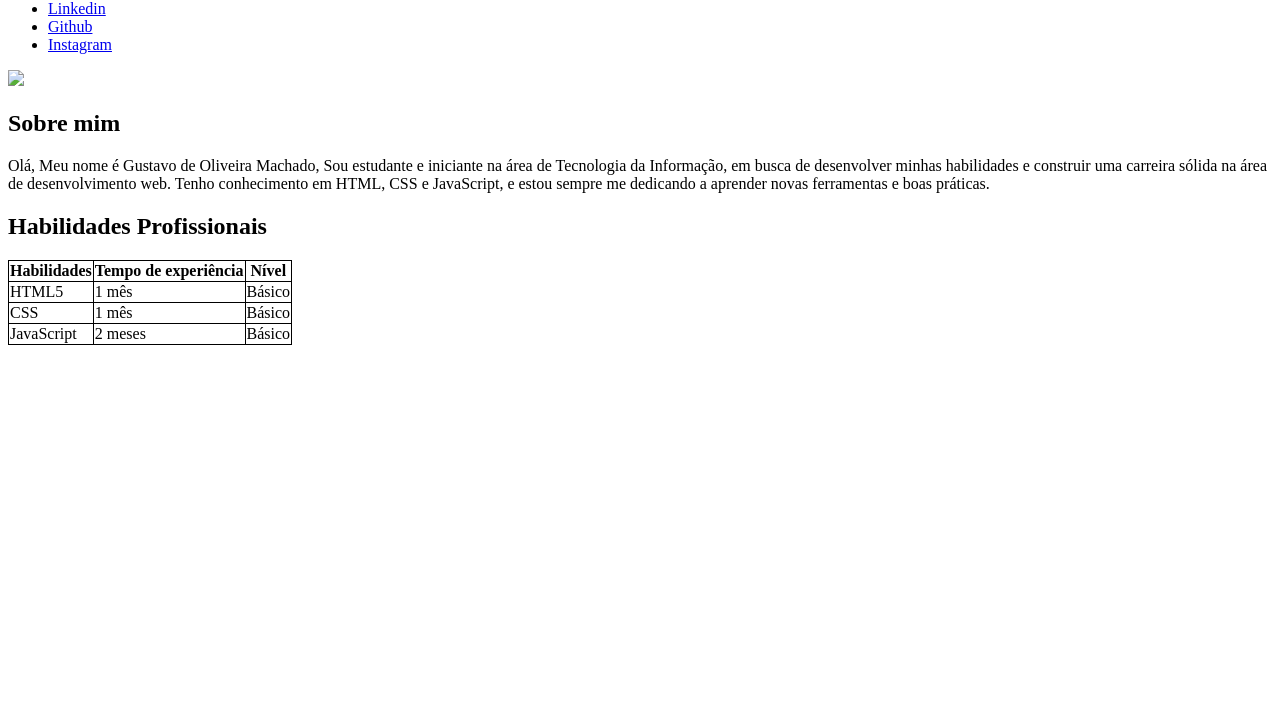
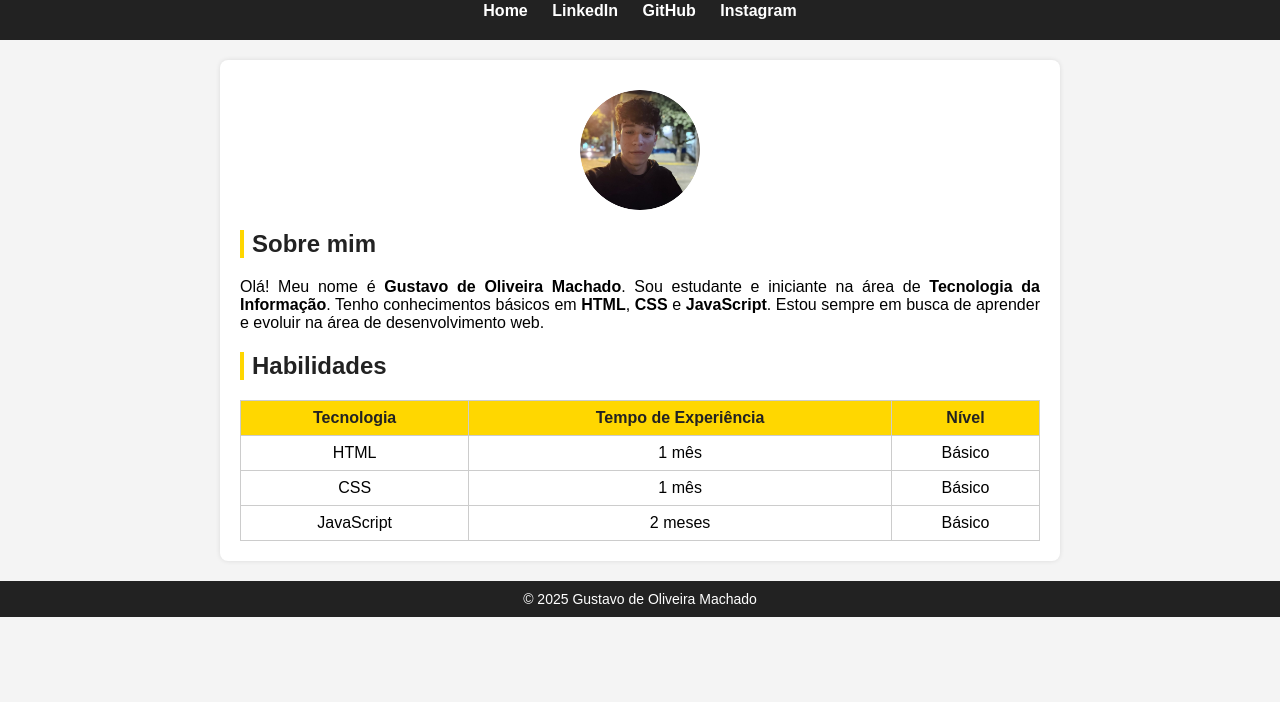
Before and after one commit to gustavobot321/Portfolio_Gustavo, a plain HTML site: page index.html in a window 1280 px wide. Shown: the part 98-800 px from the top of the page. Drawn offline with Linux system fonts and the light colour scheme.

Commit message:
Portfólio Revisado

```diff
--- a/index.html
+++ b/index.html
@@ -3,37 +3,131 @@
 <head>
   <meta charset="UTF-8">
   <meta name="viewport" content="width=device-width, initial-scale=1.0">
+  <title>Meu Portfólio</title>
   <style>
-        table,th, td {
-            border: 1px solid #000;
+    body {
+      font-family: Arial, sans-serif;
+      background-color: #f4f4f4;
+      margin: 0;
+      padding: 0;
+    }
+
+    header {
+      background-color: #222;
+      color: white;
+      text-align: center;
+      padding: 20px;
+    }
+
+    nav ul {
+      list-style: none;
+      padding: 0;
+      margin: 10px 0 0 0;
+    }
+
+    nav li {
+      display: inline-block;
+      margin: 0 10px;
+    }
+
+    nav a {
+      color: white;
+      text-decoration: none;
+      font-weight: bold;
+    }
+
+    nav a:hover {
+      color: #ffd700;
+    }
+
+    main {
+      width: 90%;
+      max-width: 800px;
+      background: white;
+      margin: 20px auto;
+      padding: 20px;
+      border-radius: 8px;
+      box-shadow: 0 0 5px rgba(0,0,0,0.1);
+    }
+
+    img {
+      display: block;
+      width: 120px;
+      border-radius: 50%;
+      margin: 10px auto;
+    }
+
+    h2 {
+      color: #222;
+      border-left: 4px solid #ffd700;
+      padding-left: 8px;
+    }
+
+    p {
+      text-align: justify;
+    }
+
+    table {
+      width: 100%;
       border-collapse: collapse;
+      margin-top: 15px;
+    }
 
+    th, td {
+      border: 1px solid #ccc;
+      padding: 8px;
+      text-align: center;
+    }
+
+    th {
+      background-color: #ffd700;
+      color: #222;
+    }
+
+    footer {
+      text-align: center;
+      background-color: #222;
+      color: white;
+      padding: 10px;
+      font-size: 14px;
+      margin-top: 20px;
     }
   </style>
-    <title>Meu Portfólio</title>
 </head>
 <body>
-    <h1>Meu Porfólio</h1>
+
+  <header>
+    <h1>Meu Portfólio</h1>
+    <nav>
       <ul>
-        <li><a href= "index.html" >Home</a></li>
-        <li><a href= "https://www.linkedin.com/in/gustavo-oliveira-bb3b84263/" >Linkedin</a></li>
-        <li><a href= "https://github.com/gustavobot321" >Github</a></li>
-        <li><a href= "https://www.instagram.com/gussttavo.oliveira/" >Instagram</a></li>
+        <li><a href="index.html">Home</a></li>
+        <li><a href="https://www.linkedin.com/in/gustavo-oliveira-bb3b84263/">LinkedIn</a></li>
+        <li><a href="https://github.com/gustavobot321">GitHub</a></li>
+        <li><a href="https://www.instagram.com/gussttavo.oliveira/">Instagram</a></li>
       </ul>
-    <img src="gustag-fotor-202508319936.jpg" style ="width: 10%;">
+    </nav>
+  </header>
+
+  <main>
+    <img src="gustag-fotor-202508319936.jpg" alt="Foto de Gustavo de Oliveira">
+
     <h2>Sobre mim</h2>
     <p>
-        Olá, Meu nome é Gustavo de Oliveira Machado, Sou estudante e iniciante na área de Tecnologia da Informação, em busca de desenvolver minhas habilidades e construir uma carreira sólida na área de desenvolvimento web. Tenho conhecimento em HTML, CSS e JavaScript, e estou sempre me dedicando a aprender novas ferramentas e boas práticas.
+      Olá! Meu nome é <strong>Gustavo de Oliveira Machado</strong>.
+      Sou estudante e iniciante na área de <strong>Tecnologia da Informação</strong>.
+      Tenho conhecimentos básicos em <strong>HTML</strong>, <strong>CSS</strong> e <strong>JavaScript</strong>.
+      Estou sempre em busca de aprender e evoluir na área de desenvolvimento web.
     </p>
-    <h2>Habilidades Profissionais</h2>
+
+    <h2>Habilidades</h2>
     <table>
       <tr>
-            <th>Habilidades</th>
-            <th>Tempo de experiência</th>
+        <th>Tecnologia</th>
+        <th>Tempo de Experiência</th>
         <th>Nível</th>
       </tr>
       <tr>
-            <td>HTML5</td>
+        <td>HTML</td>
         <td>1 mês</td>
         <td>Básico</td>
       </tr>
@@ -48,6 +142,11 @@
         <td>Básico</td>
       </tr>
     </table>
+  </main>
+
+  <footer>
+    © 2025 Gustavo de Oliveira Machado
+  </footer>
 
 </body>
 </html>
```
Also changed, not shown: gustag-fotor-202508319936.jpg (added). Lines whose indentation alone changed are shown as unchanged.
